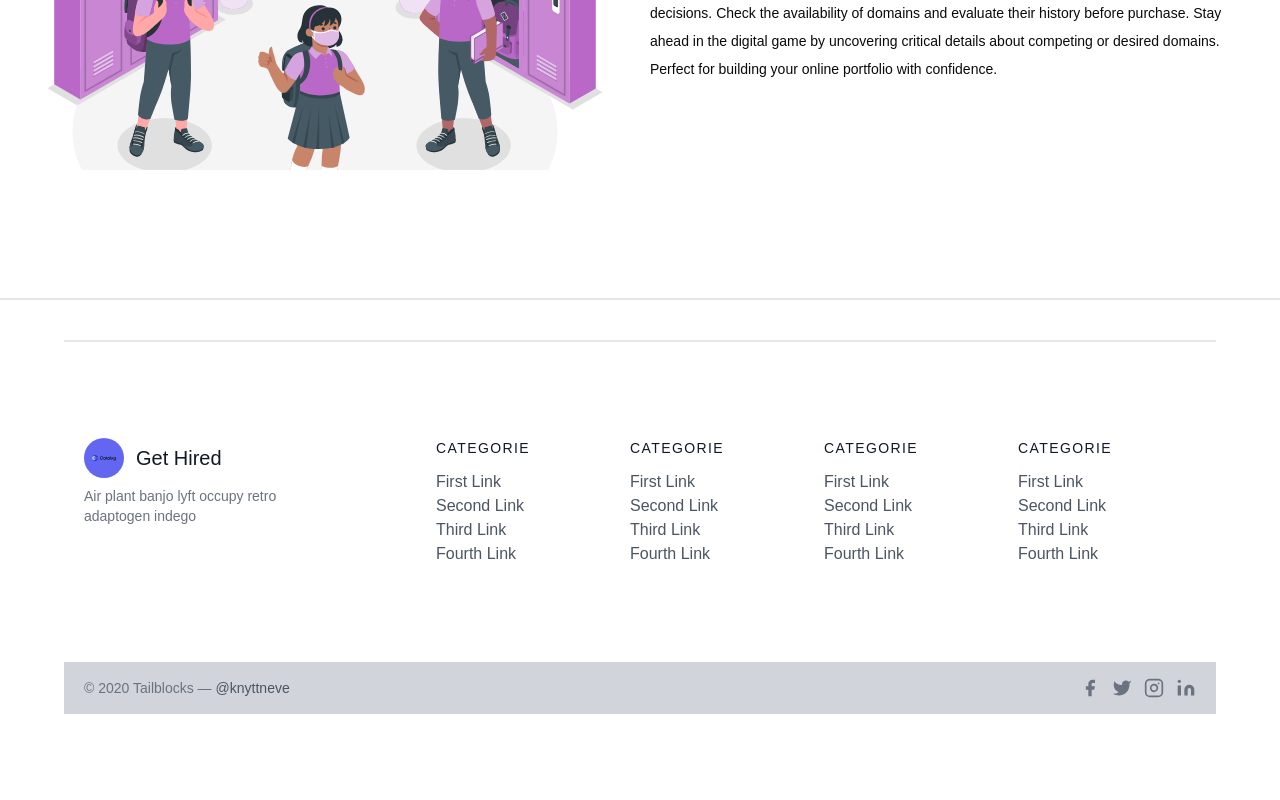
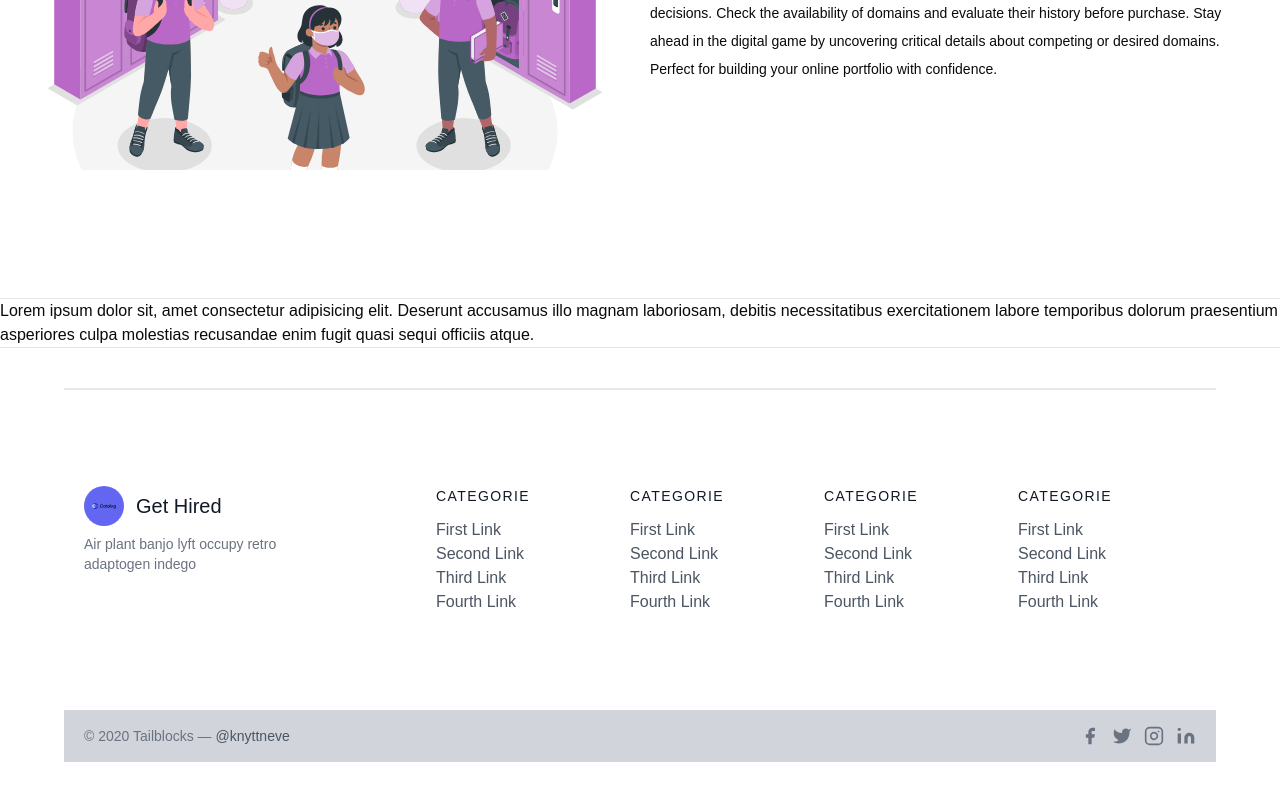
Before and after one commit to codewithtabish/ai-next-tools, a Next.js app: page / in a window 1280 px wide. Shown: the part 3586-4386 px from the top of the page. Before the commit the page ends 4340 px from the top, so only its background shows below. Built offline with nearby package versions, Linux system fonts and the light colour scheme.

Commit message:
added text in home random text

```diff
--- a/src/app/page.tsx
+++ b/src/app/page.tsx
@@ -12,6 +12,9 @@
       <AllToolsSection/>
       <LandingToolsList/>
       <hr />
+      <p>
+        Lorem ipsum dolor sit, amet consectetur adipisicing elit. Deserunt accusamus illo magnam laboriosam, debitis necessitatibus exercitationem labore temporibus dolorum praesentium asperiores culpa molestias recusandae enim fugit quasi sequi officiis atque.
+      </p>
       <hr />
       <Footer/>
     </div>
```
